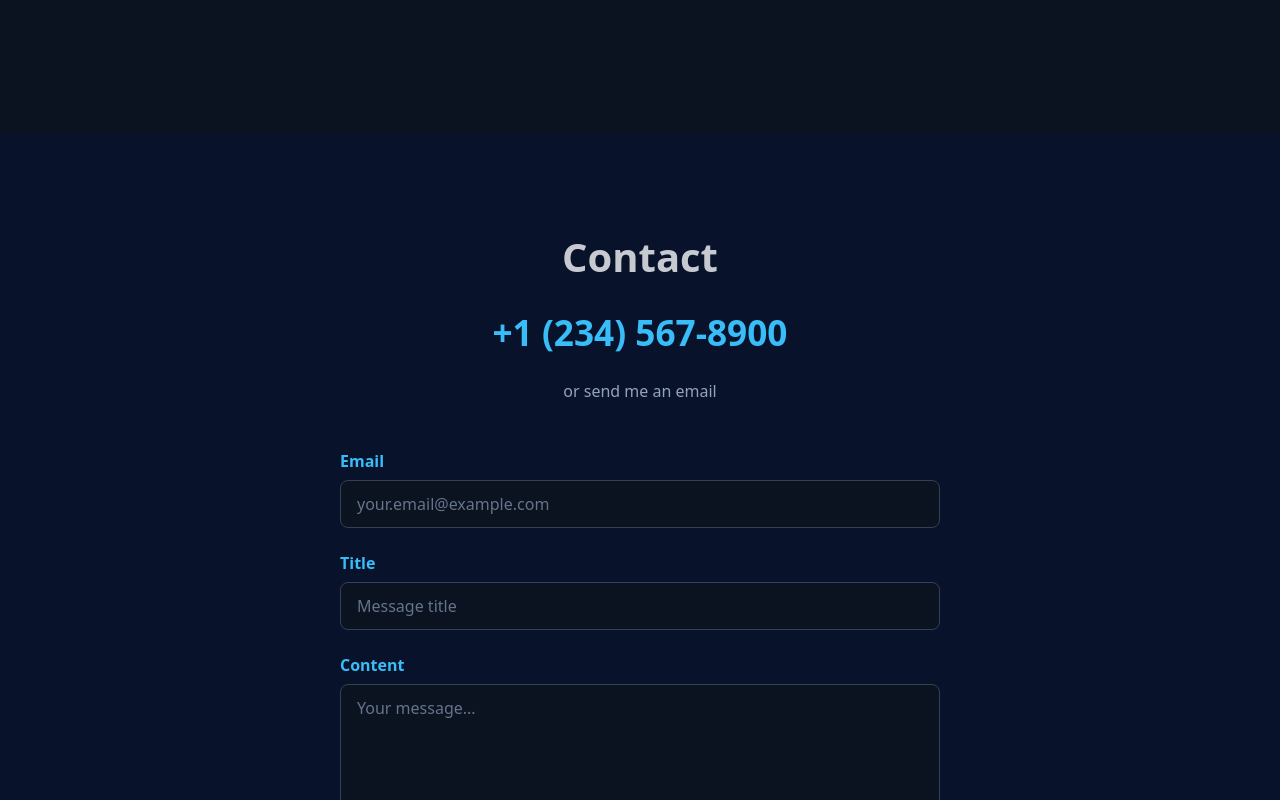
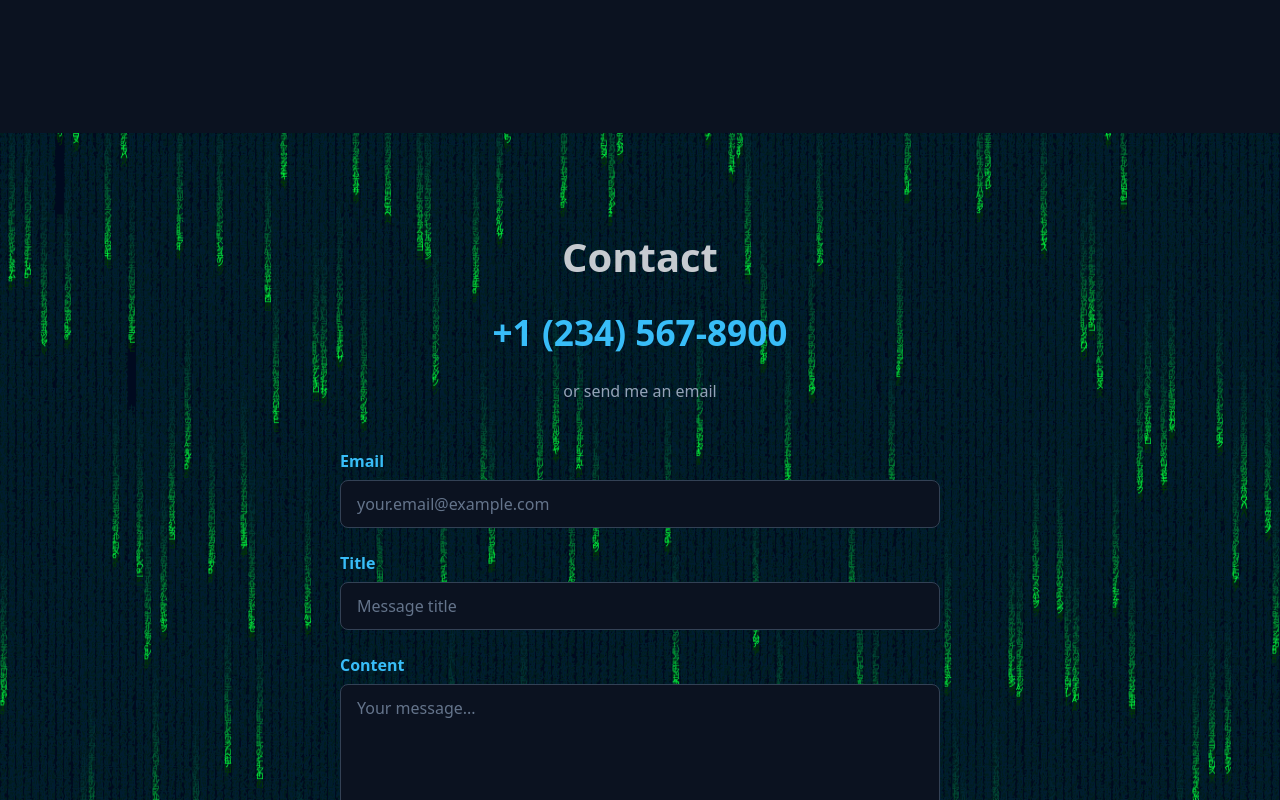
Before and after one commit to BozhidarZagorov/myCV, a React (Vite) app: page / in a window 1280 px wide. Shown: the part 6000-6800 px from the top of the page. Built offline with nearby package versions, Linux system fonts and the light colour scheme.

Commit message:
import to contacts

```diff
--- a/src/sections/Contact.jsx
+++ b/src/sections/Contact.jsx
@@ -1,6 +1,7 @@
 import { useState } from "react";
 import emailjs from "@emailjs/browser";
 import { motion } from "framer-motion";
+import MatrixCanvas from "../components/MatrixCanvas";
 
 const container = {
   hidden: {},
@@ -77,7 +78,8 @@ export default function Contact() {
   };
 
   return (
-    <section id="contact" className="contact-section">
+    <section id="contact" className="contact-section section-matrix">
+      <MatrixCanvas />
       <motion.div
         className="contact-container"
         variants={container}
```
